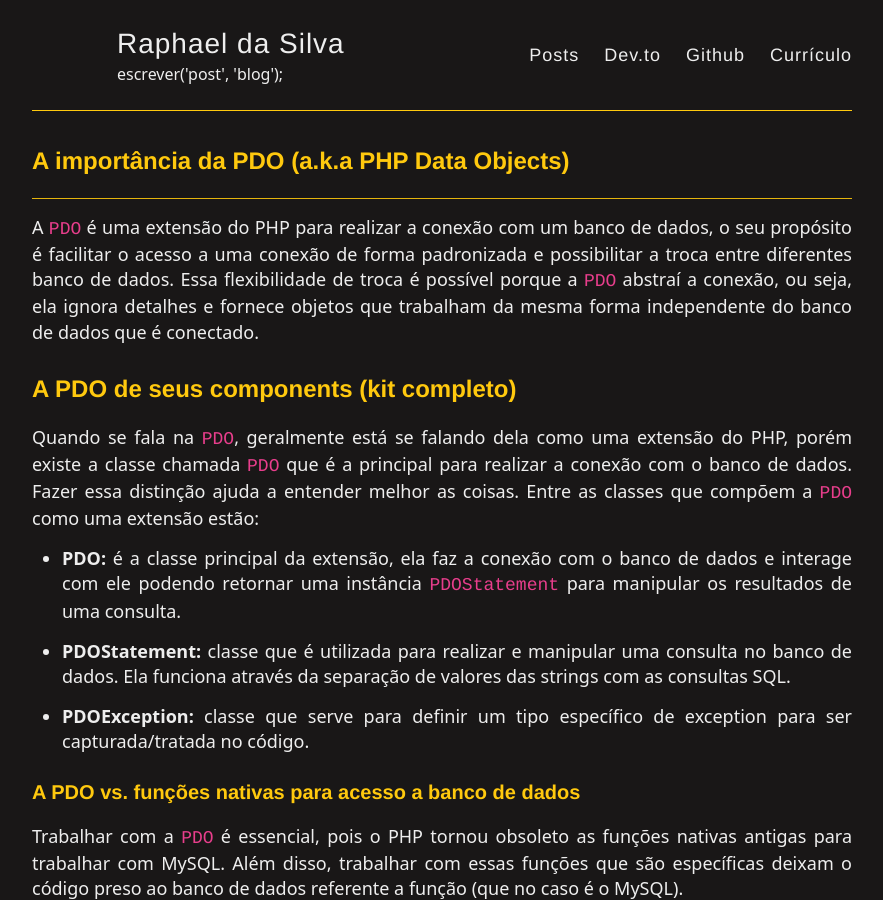
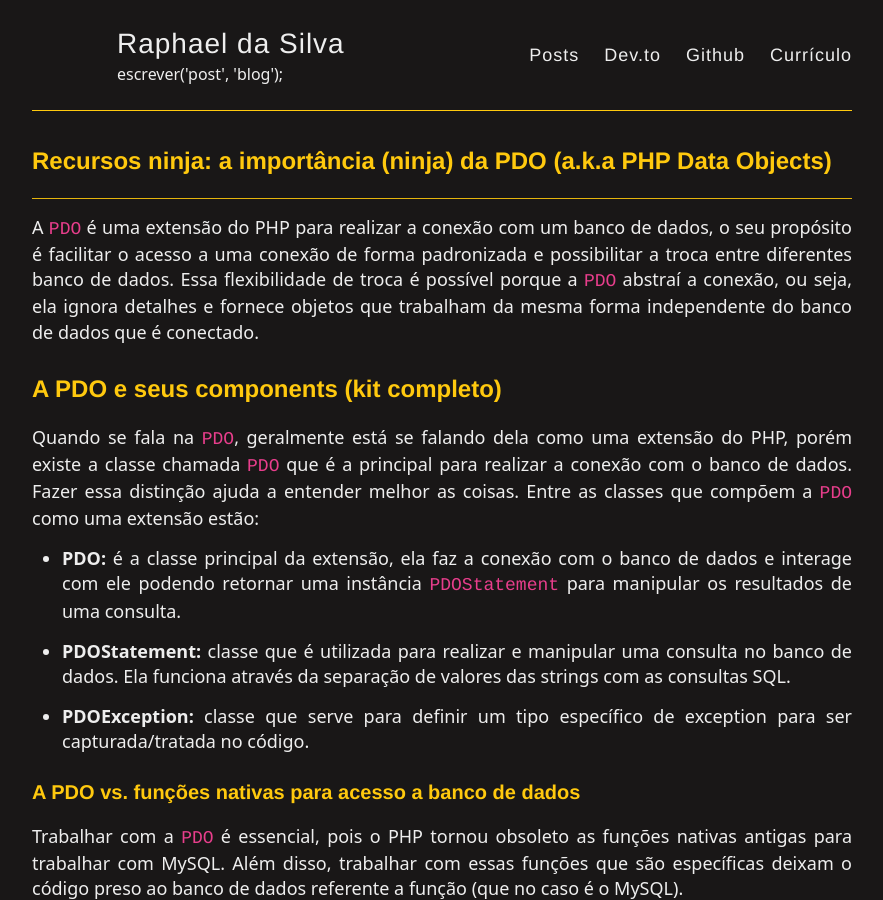
Before and after one commit to raphael-da-silva/raphael-da-silva.github.io, a Jekyll site: the page built from _posts/2021-06-12-pdo.md, in a window 1280 px wide and 900 px high. Shown: the whole window, without its empty margins (198-1081 px from the left). Built offline with Jekyll 4.4.1, drawn with Linux system fonts in a browser that asks for light colours; nearby versions of some CDN libraries.

Commit message:
Revisão

````diff
--- a/_posts/2021-06-12-pdo.md
+++ b/_posts/2021-06-12-pdo.md
@@ -1,11 +1,11 @@
 ---
 layout: post
-title: A importância da PDO (a.k.a PHP Data Objects)
+title: "Recursos ninja: a importância (ninja) da PDO (a.k.a PHP Data Objects)"
 ---
 
 A ```PDO``` é uma extensão do PHP para realizar a conexão com um banco de dados, o seu propósito é facilitar o acesso a uma conexão de forma padronizada e possibilitar a troca entre diferentes banco de dados. Essa flexibilidade de troca é possível porque a ```PDO``` abstraí a conexão, ou seja, ela ignora detalhes e fornece objetos que trabalham da mesma forma independente do banco de dados que é conectado.
 
-## A PDO de seus components (kit completo)
+## A PDO e seus components (kit completo)
 
 Quando se fala na ```PDO```, geralmente está se falando dela como uma extensão do PHP, porém existe a classe chamada ```PDO``` que é a principal para realizar a conexão com o banco de dados. Fazer essa distinção ajuda a entender melhor as coisas. Entre as classes que compõem a ```PDO``` como uma extensão estão:
 
````
Also changed, not shown: _posts/2021-06-10-evitando-detalhes-de-implementacao-interfaces.md (+1 -1 lines).
